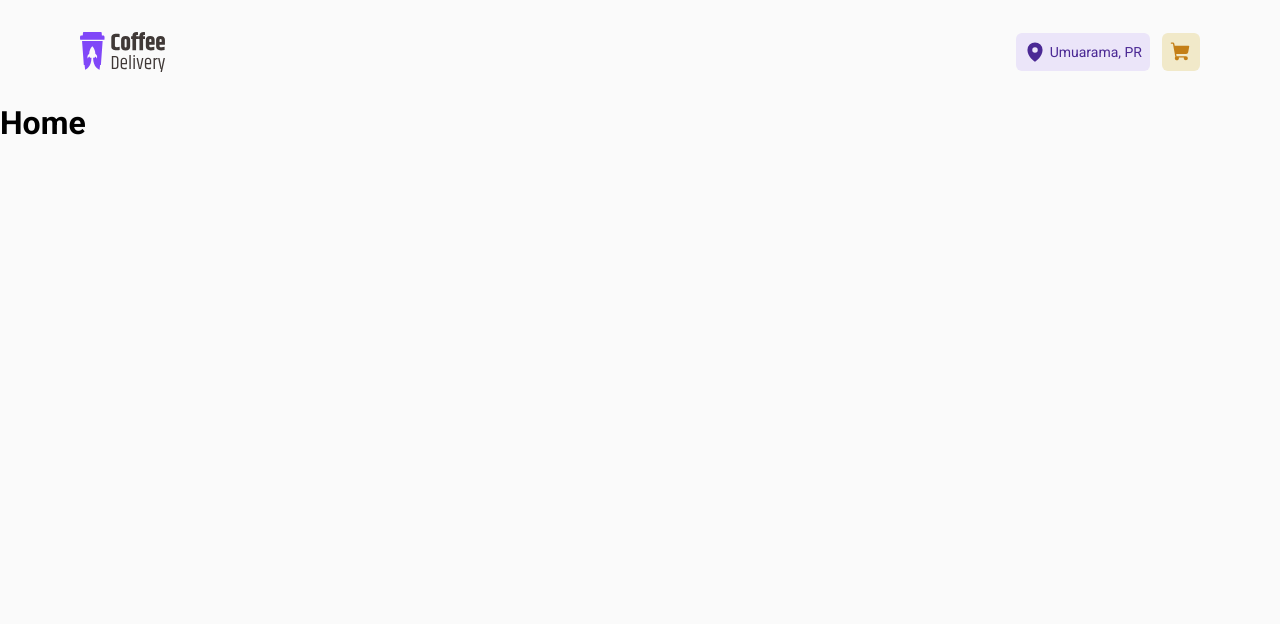
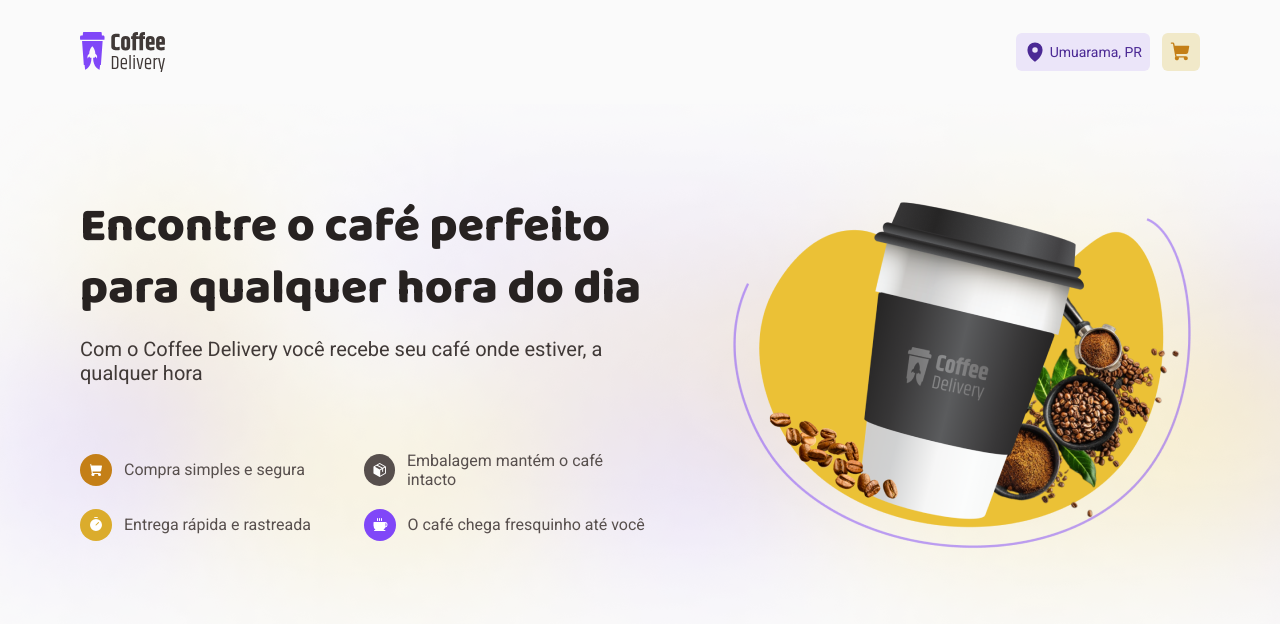
Before and after one commit to gmendes0/cofee-delivery, a React (Vite) app: page / in a window 1280 px wide. Shown: the top 624 px of the page. Built offline with nearby package versions, Linux system fonts and the light colour scheme.

Commit message:
feat: cover

```diff
--- a/src/pages/Home.tsx
+++ /dev/null
@@ -1,3 +0,0 @@
-export function Home() {
-  return <h1>Home</h1>;
-}
--- /dev/null
+++ b/src/pages/Home/index.tsx
@@ -0,0 +1,51 @@
+import { Coffee, Package, ShoppingCart, Timer } from "phosphor-react";
+
+import coverSVG from "../../assets/cover.png";
+import {
+  Badge,
+  BadgesContainer,
+  Cover,
+  CoverContainer,
+  HomeContainer,
+  TitleContainer,
+} from "./styles";
+
+export function Home() {
+  return (
+    <>
+      <CoverContainer>
+        <div>
+          <div>
+            <TitleContainer>
+              <h1>Encontre o café perfeito para qualquer hora do dia</h1>
+              <p>
+                Com o Coffee Delivery você recebe seu café onde estiver, a
+                qualquer hora
+              </p>
+            </TitleContainer>
+
+            <BadgesContainer>
+              <Badge variant="brown">
+                <ShoppingCart weight="fill" /> Compra simples e segura
+              </Badge>
+
+              <Badge variant="gray">
+                <Package weight="fill" /> Embalagem mantém o café intacto
+              </Badge>
+
+              <Badge variant="yellow">
+                <Timer weight="fill" /> Entrega rápida e rastreada
+              </Badge>
+
+              <Badge variant="purple">
+                <Coffee weight="fill" /> O café chega fresquinho até você
+              </Badge>
+            </BadgesContainer>
+          </div>
+
+          <Cover src={coverSVG} alt="" />
+        </div>
+      </CoverContainer>
+    </>
+  );
+}
--- /dev/null
+++ b/src/pages/Home/styles.ts
@@ -0,0 +1,115 @@
+import styled from "styled-components";
+
+export const HomeContainer = styled.div`
+  /* margin: 0 auto; */
+  /* max-width: 1120px; */
+`;
+
+export const CoverContainer = styled.div`
+  width: 100vw;
+
+  background-image: url("/background.png");
+  background-size: cover;
+  background-repeat: no-repeat;
+
+  & > div {
+    display: flex;
+    justify-content: space-between;
+
+    width: 100%;
+    max-width: 1120px;
+    margin: 0 auto;
+    padding: 92px 0;
+  }
+`;
+
+export const Cover = styled.img`
+  margin-left: 77px;
+  width: 476px;
+  height: 360px;
+`;
+
+export const TitleContainer = styled.div`
+  display: flex;
+  flex-direction: column;
+  gap: 1rem;
+
+  h1 {
+    font-family: "Baloo 2", sans-serif;
+    font-size: 3rem;
+    font-weight: 800;
+    line-height: 130%;
+    color: ${(props) => props.theme["gray-800"]};
+  }
+
+  p {
+    font-size: 1.25rem;
+    font-weight: 400;
+    color: ${(props) => props.theme["gray-700"]};
+  }
+`;
+
+export const BadgesContainer = styled.div`
+  display: grid;
+  grid-template-columns: repeat(2, 1fr);
+  gap: 1.25rem 0;
+
+  margin: 4.125rem auto 0;
+
+  > span {
+    /* display: flex;
+    align-items: center;
+    gap: 0.75rem;
+
+    font-weight: 400;
+    font-size: 1rem;
+    color: ${(props) => props.theme["gray-600"]};
+
+    svg {
+      width: 1rem;
+      height: 1rem;
+      box-sizing: content-box;
+
+      padding: 0.5rem;
+      background-color: ${(props) => props.theme["yellow-700"]};
+      border-radius: 50%;
+      color: ${(props) => props.theme.white};
+    } */
+  }
+`;
+
+/**
+ * 'as const' diz ao TS que o tipo dos valores é exatamente o que está escrito e nao uma string qualquer
+ */
+const badgeVariantColor = {
+  brown: "yellow-700",
+  yellow: "yellow-500",
+  gray: "gray-600",
+  purple: "purple-500",
+} as const;
+
+interface BadgeProps {
+  variant: keyof typeof badgeVariantColor;
+}
+
+export const Badge = styled.span<BadgeProps>`
+  display: flex;
+  align-items: center;
+  gap: 0.75rem;
+
+  font-weight: 400;
+  font-size: 1rem;
+  color: ${(props) => props.theme["gray-600"]};
+
+  svg {
+    width: 1rem;
+    height: 1rem;
+    box-sizing: content-box;
+
+    padding: 0.5rem;
+    background-color: ${(props) =>
+      props.theme[badgeVariantColor[props.variant]]};
+    border-radius: 50%;
+    color: ${(props) => props.theme.white};
+  }
+`;
--- a/src/styles/themes/default.ts
+++ b/src/styles/themes/default.ts
@@ -1,10 +1,10 @@
 export const defaultTheme = {
   "yellow-200": "#f1e9c9",
-  "yellow-500": "#dbac2c",
-  "yellow-700": "#c47f17",
+  "yellow-500": "#dbac2c", // Brand/Yellow
+  "yellow-700": "#c47f17", // Brand/Yellow Dark
 
   "purple-200": "#ebe5f9",
-  "purple-500": "#8047f8",
+  "purple-500": "#8047f8", // Brand/Purple
   "purple-700": "#4b2995",
 
   "gray-50": "#fafafa",
@@ -13,9 +13,9 @@
   "gray-300": "#e6e5e5",
   "gray-400": "#d7d5d5",
   "gray-500": "#8d8686",
-  "gray-600": "#574f4d",
-  "gray-700": "#403937",
-  "gray-800": "#272221",
+  "gray-600": "#574f4d", // Base/Text
+  "gray-700": "#403937", // Base/Subtitle
+  "gray-800": "#272221", // Base/Title
 
   white: "#ffffff",
 };
```
Also changed, not shown: public/background.png (renamed from src/assets/background.png).
